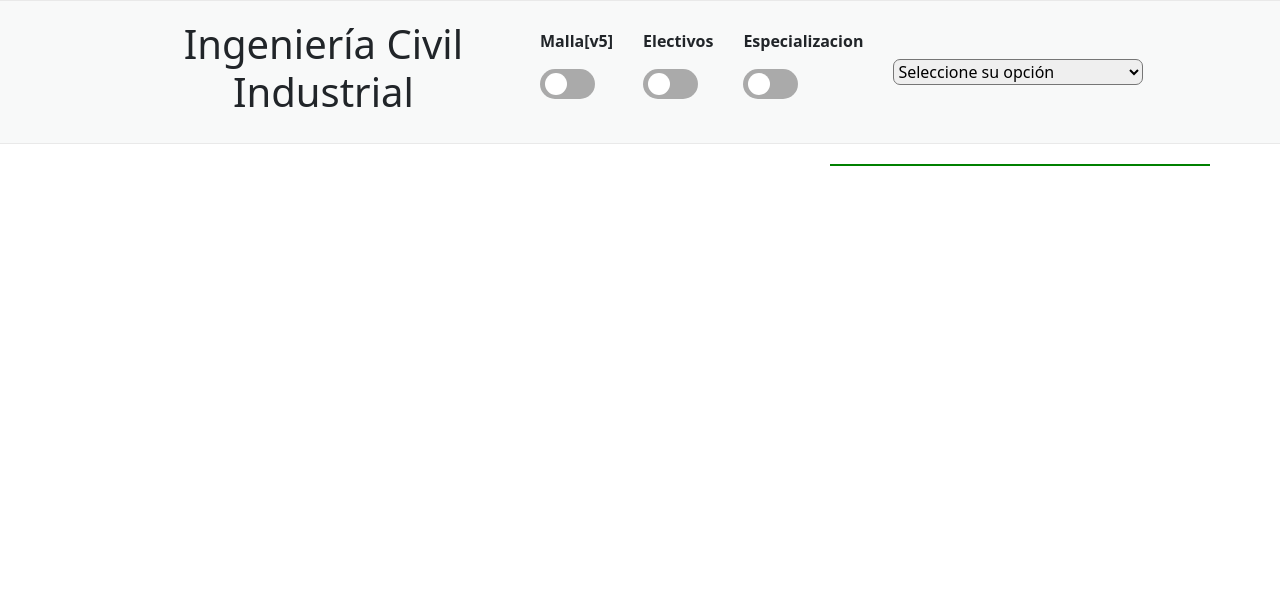
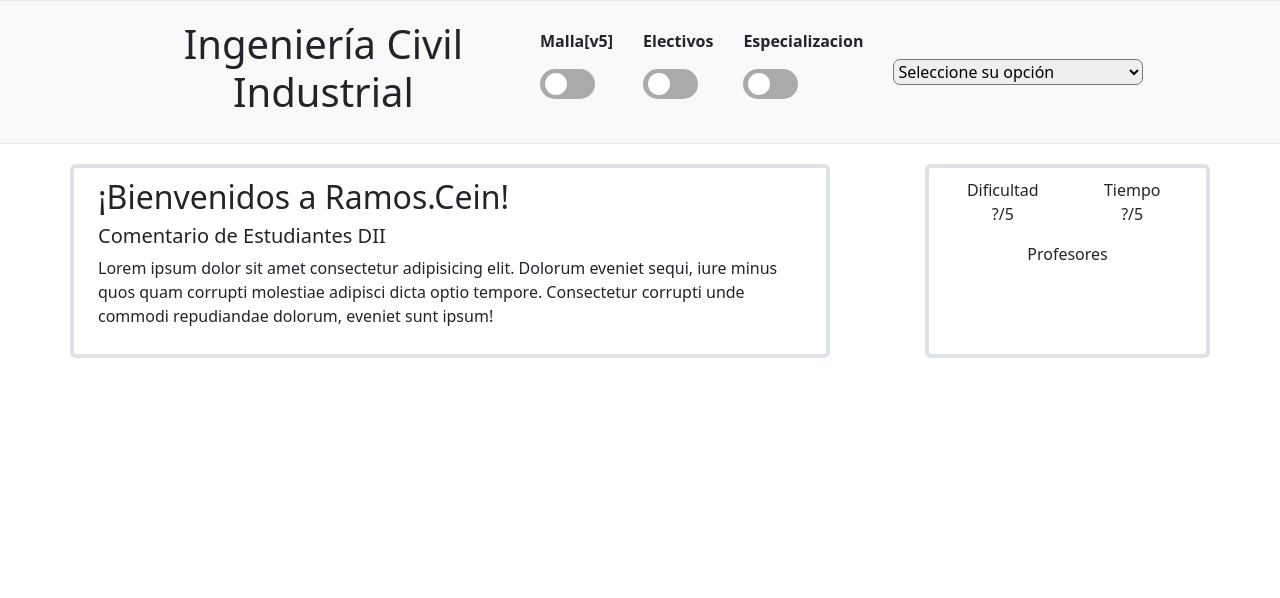
Before and after one commit to kalenMS/ramos-dii, a Django app: page / in a window 1280 px wide. Shown: the part 68-666 px from the top of the page. Run offline with Django 4.2, Linux system fonts and the light colour scheme.

Commit message:
Inicio: Estructura de cuerpo de sitio web

```diff
--- a/ramos/static/js/main.js
+++ b/ramos/static/js/main.js
@@ -34,7 +34,7 @@ function list_function(value) {
 }
 
 function content_function(value) {
-  var selector = document.getElementById('bloque-contenido');
+  var selector = document.getElementById('titulo-ramo');
   // Limpiar el selector antes de agregar nuevas opciones
   selector.innerHTML = '';
   {
@@ -42,7 +42,7 @@ function content_function(value) {
       url: '/content_query/' + value + '/',
       method: 'GET',
       success: function (response) {
-        selector = document.getElementById('bloque-contenido');
+        selector = document.getElementById('titulo-ramo');
         var h2 = document.createElement("h2");
         h2.innerText = value;
         selector.appendChild(h2);
--- a/ramos/static/styles/main.css
+++ b/ramos/static/styles/main.css
@@ -216,9 +216,9 @@ header {
 }
 
 .col-sm-8 {
-  border: 1px solid blue;
+  padding: 10px;
 }
 
-.col-sm-4 {
-  border: 1px solid green;
+.col-sm-3 {
+  padding: 10px;
 }
--- a/ramos/templates/index.html
+++ b/ramos/templates/index.html
@@ -63,9 +63,61 @@
   <section class="cuerpo">
     <div class="container" id="content_ramos">
       <div class="row">
-        <div class="col-sm-6" id="bloque-contenido"></div>
-        <div class="col-sm-2"></div>
-        <div class="col-sm-4"></div>
+
+        <div class="col-sm-8 border rounded border-4">
+
+          <div class="container">
+            <div class="row">
+              <div class="col" id="titulo-ramo">
+                <h2>¡Bienvenidos a Ramos.Cein!</h2>
+              </div>
+            </div>
+            <!-- <div class="row">
+              <div class="col">2</div>
+            </div> -->
+            <div class="row">
+              <div class="col">
+                <h5>Comentario de Estudiantes DII</h5>
+                <section >
+                  <p>Lorem ipsum dolor sit amet consectetur adipisicing elit. Dolorum eveniet sequi, iure minus quos
+                    quam corrupti molestiae adipisci dicta optio tempore. Consectetur corrupti unde commodi repudiandae
+                    dolorum, eveniet sunt ipsum!</p>
+                </section>
+              </div>
+            </div>
+          </div>
+
+        </div>
+
+        <div class="col-sm-1"></div>
+
+        <div class="col-sm-3 border rounded border-4">
+          <div class="container">
+            <div class="row" style="justify-content: center; text-align: center;">
+              <div class="col-sm-5">
+                Dificultad
+                <br>
+                <section>
+                  <p style="text-align: center">?/5</p>
+                </section>
+              </div>
+              <div class="col-sm-1"></div>
+              <div class="col-sm-5">
+                Tiempo
+                <br>
+                <section>
+                  <p style="text-align: center">?/5</p>
+                </section>
+              </div>
+            </div>
+            <div class="row" style="justify-content: center; text-align: center;" >
+              <div class="col">
+                Profesores
+              </div>
+            </div>
+          </div>
+        </div>
+
       </div>
     </div>
   </section>
```
